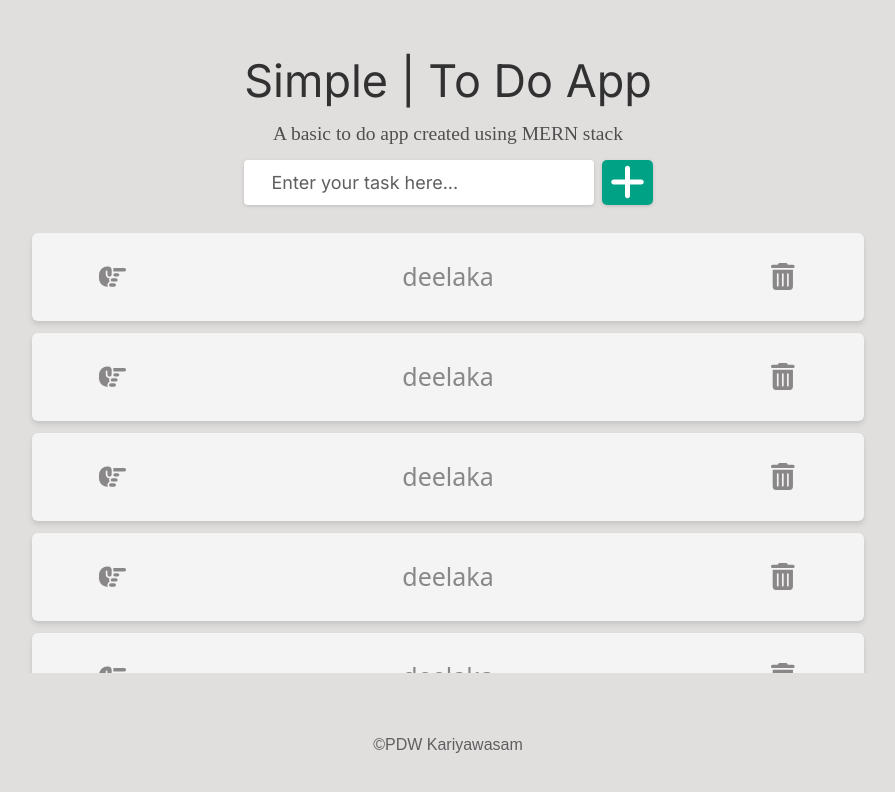
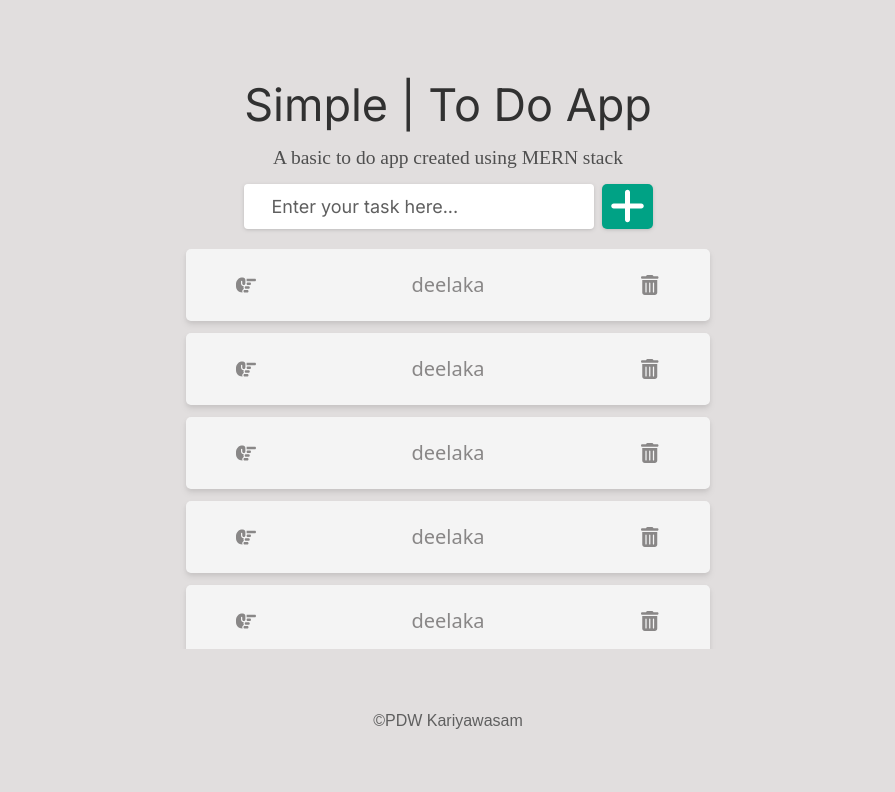
Before and after one commit to deelaka99/ToDoWebApp_using_MERN, a React (Vite) app in the folder frontend/To_Do_Web_App/: page / in a window 1280 px wide. Shown: the top 792 px of the page, without its empty margins (192-1087 px from the left). Built offline with nearby package versions, Linux system fonts and the light colour scheme; a web font is replaced by a local one.

Commit message:
Task and TaskList is ready for laptops

```diff
--- a/frontend/To_Do_Web_App/src/components/Task.jsx
+++ b/frontend/To_Do_Web_App/src/components/Task.jsx
@@ -14,16 +14,16 @@ function Task() {
         done
           ? "line-through bg-placeholderGrey"
           : "bg-secondGrey active:ring-2 hover:bg-white"
-      } mobile:h-[10vh] mobile:w-[70vw] tablet:h-[11vh] tablet:w-[65vw] mobile:rounded-[4px] tablet:rounded-[6px] drop-shadow-md mobile:px-2 tablet:px-5 py-1 flex shrink-0 `}
+      } mobile:h-[10vh] mobile:w-[70vw] tablet:h-[11vh] tablet:w-[65vw] laptop:h-[9vh] laptop:w-[41vw] mobile:rounded-[4px] tablet:rounded-[6px] laptop:rounded-[5px] drop-shadow-md mobile:px-2 tablet:px-5 laptop:px-3 py-1 flex shrink-0 `}
     >
       <div
-        className={`h-full mobile:w-[10vw] tablet:w-[10vw] ${
+        className={`h-full mobile:w-[10vw] tablet:w-[10vw] laptop:w-[8vw] ${
           done ? "line-through text-primaryGrey" : "text-textGrey"
         } flex items-center justify-center`}
       >
         {!done ? (
           <FontAwesomeIcon
-            className="mobile:text-[16px] tablet:text-[27px]"
+            className="mobile:text-[16px] tablet:text-[27px] laptop:text-[20px]"
             icon={faHandPointRight}
             onClick={() => {
               setDone(true);
@@ -31,7 +31,7 @@ function Task() {
           />
         ) : (
           <FontAwesomeIcon
-            className="mobile:text-[16px] tablet:text-[27px]"
+            className="mobile:text-[16px] tablet:text-[27px] laptop:text-[20px]"
             icon={faCheck}
             onClick={() => {
               setDone(false);
@@ -40,19 +40,19 @@ function Task() {
         )}
       </div>
       <div
-        className={`h-full mobile:w-[50vw] tablet:w-[45vw] mobile:text-[16px] tablet:text-[25px] ${
+        className={`h-full mobile:w-[50vw] tablet:w-[45vw] laptop:w-[25vw] mobile:text-[16px] tablet:text-[25px] laptop:text-[20px] ${
           done ? "line-through text-primaryGrey" : "text-textGrey"
         } flex items-center justify-center`}
       >
         deelaka
       </div>
       <div
-        className={`h-full mobile:w-[10vw] tablet:w-[10vw] ${
+        className={`h-full mobile:w-[10vw] tablet:w-[10vw] laptop:w-[8vw] ${
           done ? "line-through text-primaryGrey" : "text-textGrey"
         } flex items-center justify-center`}
       >
         <FontAwesomeIcon
-          className="mobile:text-[16px] tablet:text-[27px]"
+          className="mobile:text-[16px] tablet:text-[27px] laptop:text-[20px]"
           icon={faTrashCan}
         />
       </div>
--- a/frontend/To_Do_Web_App/src/components/TaskList.jsx
+++ b/frontend/To_Do_Web_App/src/components/TaskList.jsx
@@ -3,7 +3,7 @@ import Task from "./Task";
 
 function TaskList() {
   return (
-    <div className="mobile:w-[75vw] mobile:h-[50vh] mobile:mt-3 mobile:pt-3 tablet:w-[68vw] tablet:h-[55vh] tablet:mt-7 tablet:pt-0 flex flex-col items-center justify-start mobile:gap-1 tablet:gap-3 overflow-auto">
+    <div className="mobile:w-[75vw] mobile:h-[50vh] mobile:mt-3 mobile:pt-3 tablet:w-[68vw] tablet:h-[55vh] tablet:mt-7 tablet:pt-0 laptop:w-[43vw] laptop:h-[50vh] laptop:mt-5 laptop:pt-0 flex flex-col items-center justify-start mobile:gap-1 tablet:gap-3 overflow-auto">
       <Task />
       <Task />
       <Task />
```
